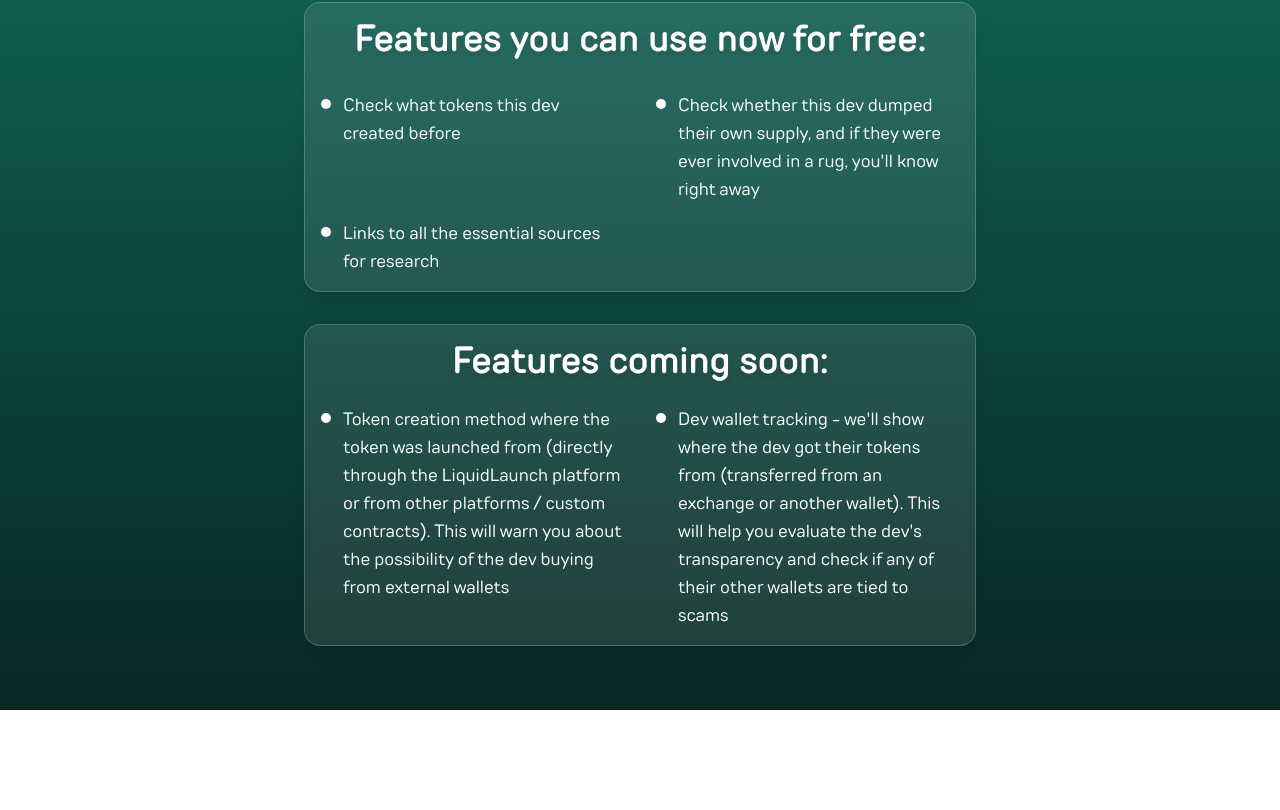
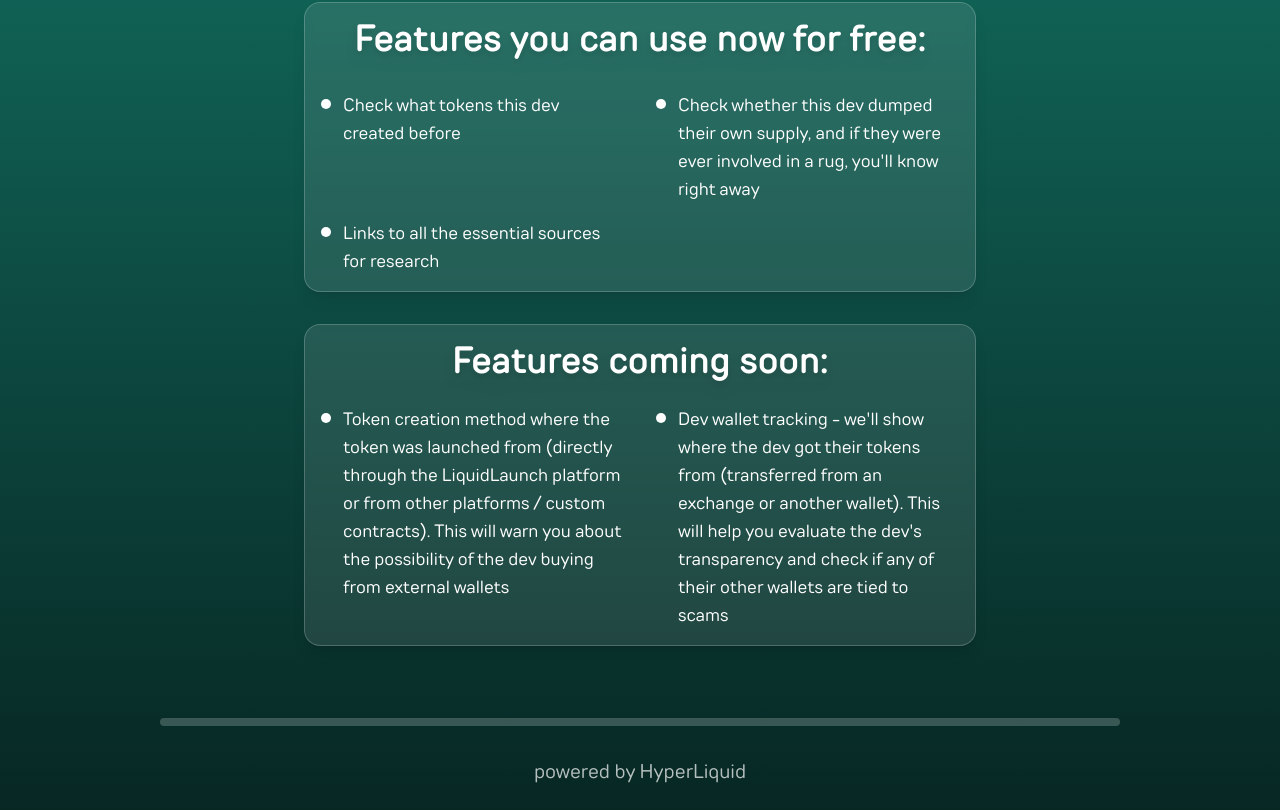
Before and after one commit to ArthemisDesign/Owl, a React (Vite) app: page / in a window 1280 px wide. Shown: the part 1148-1958 px from the top of the page. Before the commit the page ends 1858 px from the top, so only its background shows below. Built offline with nearby package versions, Linux system fonts and the light colour scheme.

Commit message:
OWLERT1.9

```diff
--- a/src/App.tsx
+++ b/src/App.tsx
@@ -163,6 +163,12 @@ function App() {
           </div>
         </section>
       </header>
+      <div className="w-full flex justify-center items-center">
+        <div className="w-3/4 h-2 rounded-full bg-white bg-opacity-20 my-2"></div>
+      </div>
+      <footer className="w-full py-6 flex justify-center items-center">
+        <span className="text-white text-opacity-70 text-lg md:text-xl font-medium">powered by HyperLiquid</span>
+      </footer>
     </div>
   );
 }
```
